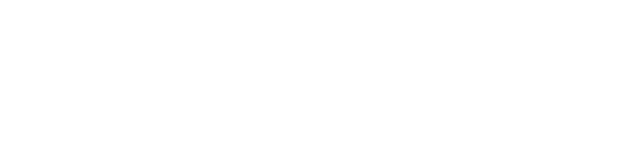
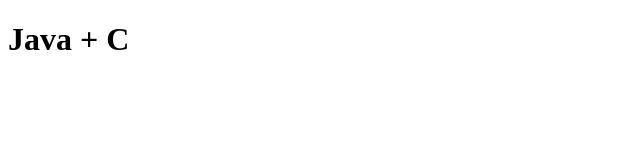
Before and after one commit to megumegu256/JavaScriptExp, a plain HTML site: page index.html in a window 1280 px wide. Shown: the whole page, without its empty margins (0-640 px from the left). Drawn offline with Linux system fonts and the light colour scheme.

Commit message:
update index.html

```diff
--- a/index.html
+++ b/index.html
@@ -11,5 +11,6 @@
     </head>
 
     <body>
+        <h1>Java + C</h1>
     </body>
 </html>
```
